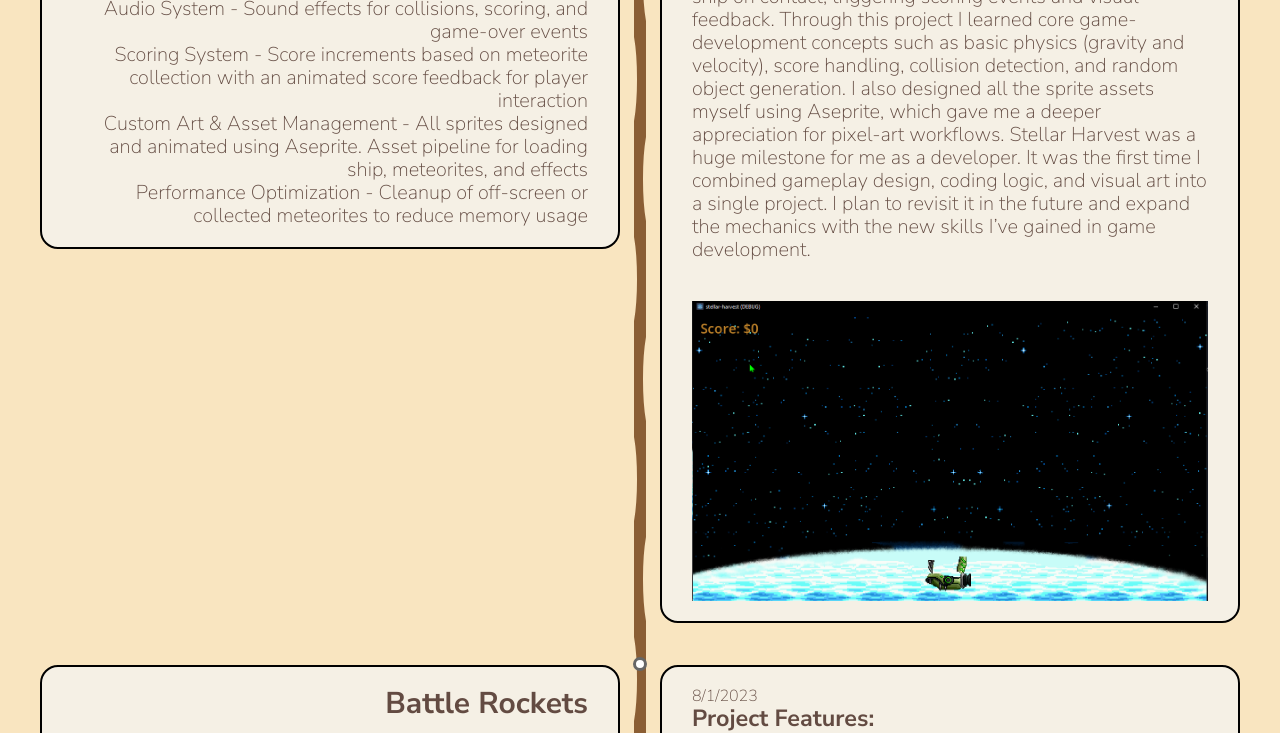
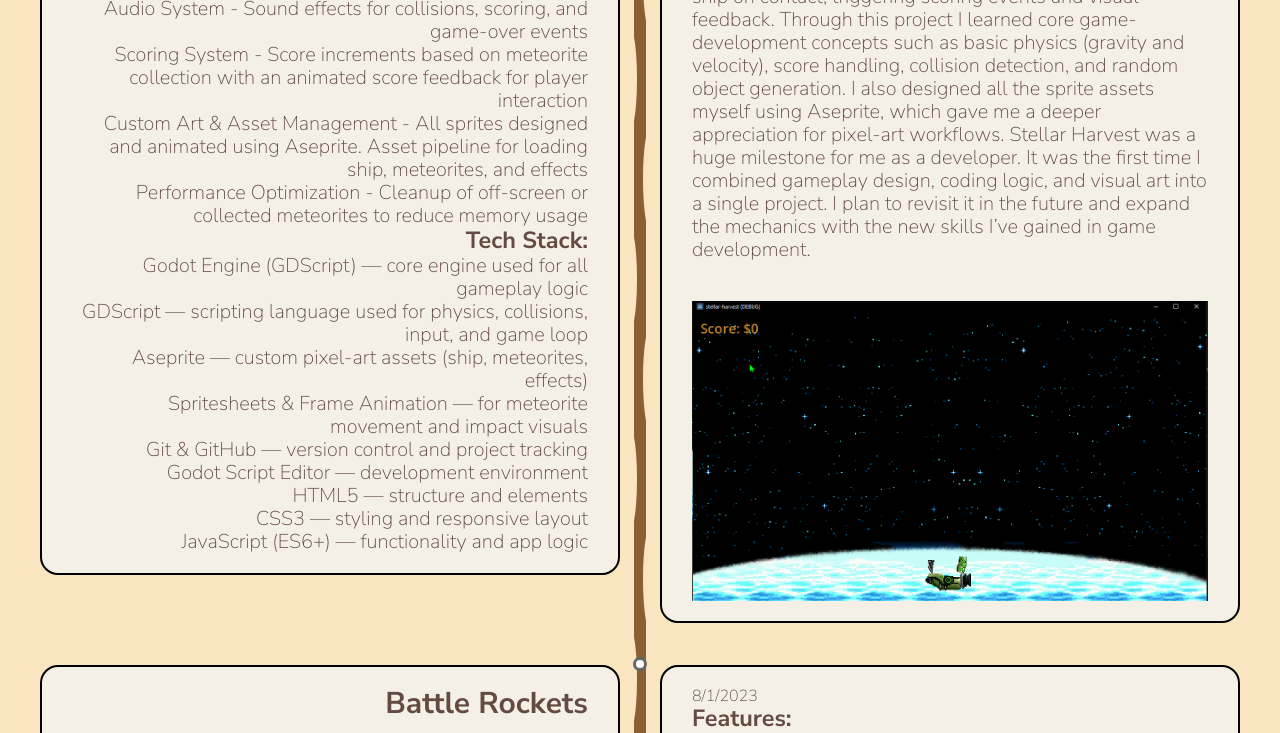
Before and after one commit to deanglane/portfolio-v2, a React (Vite) app: page /projects in a window 1280 px wide. Shown: the part 2000-2733 px from the top of the page. Built offline with nearby package versions, Linux system fonts and the light colour scheme; a web font is replaced by a local one.

Commit message:
WIP more copy for project summaries

```diff
--- a/src/components/Footer.jsx
+++ b/src/components/Footer.jsx
@@ -6,7 +6,7 @@ function Footer() {
     <footer className={`${styles.footer}`}>
       <div>
         brewed in Toronto — © {new Date().getFullYear()} Dean the Day Off Dev -
-        v:0.1.1.1
+        v:2.1.3.0
       </div>
     </footer>
   );
--- a/src/components/ProjectCard.jsx
+++ b/src/components/ProjectCard.jsx
@@ -7,7 +7,7 @@ function ProjectCard({ isLeft, project }) {
   const projectCell = (
     <div className={`${styles["timelineDate-left"]} ${styles.card}`}>
       <small>{new Date(project.date).toLocaleDateString()}</small>
-      <h3>Project Features:</h3>
+      <h3>Features:</h3>
       {hasFeatures && (
         <ul>
           {project.features.map((feature) => (
@@ -15,6 +15,7 @@ function ProjectCard({ isLeft, project }) {
           ))}
         </ul>
       )}
+      <h3>Tech Stack:</h3>
       {hasTechStack && (
         <ul>
           {project.techStack.map((stack) => (
--- a/src/data/projects.js
+++ b/src/data/projects.js
@@ -3,7 +3,7 @@ import stellar from "../assets/images/screen-shots/stellar-harvest-thumbnail.png
 import barOne from "../assets/images/screen-shots/bar_one_new.png";
 import battleRockets from "../assets/images/screen-shots/battle_rockets_new.png";
 import horoscope from "../assets/images/screen-shots/daily_horoscope_app.png";
-import flastIt from "../assets/images/screen-shots/flash_it_new.png";
+import flashIt from "../assets/images/screen-shots/flash_it_new.png";
 import hangryTummy from "../assets/images/screen-shots/hangry_tummy.png";
 import pokedex from "../assets/images/screen-shots/pokemon_pokedex_app_new.png";
 import portfolio from "../assets/images/screen-shots/portfolio_2.0.png";
@@ -79,7 +79,17 @@ export const projects = [
       "Custom Art & Asset Management - All sprites designed and animated using Aseprite. Asset pipeline for loading ship, meteorites, and effects",
       "Performance Optimization - Cleanup of off-screen or collected meteorites to reduce memory usage",
     ],
-    techStack: [],
+    techStack: [
+      "Godot Engine (GDScript) — core engine used for all gameplay logic",
+      "GDScript — scripting language used for physics, collisions, input, and game loop",
+      "Aseprite — custom pixel-art assets (ship, meteorites, effects)",
+      "Spritesheets & Frame Animation — for meteorite movement and impact visuals",
+      "Git & GitHub — version control and project tracking",
+      "Godot Script Editor — development environment",
+      "HTML5 — structure and elements",
+      "CSS3 — styling and responsive layout",
+      "JavaScript (ES6+) — functionality and app logic",
+    ],
     gitHub: "",
     status: "active",
     highlight: false,
@@ -137,15 +147,45 @@ export const projects = [
   {
     date: "2023-06-01",
     title: "Flash it!",
-    desc: "",
-    features: [],
-    techStack: [],
+    desc: `Flash It is a web-based study tool that allows users to create, store, and review their own flashcard decks. This was the first app I built fully from concept to completion, using the skills I developed throughout my boot camp. The project is built with React, JavaScript, and Firebase, and intentionally avoids any external libraries to practice building functionality from scratch.
+
+    A core goal of the project was implementing user authentication through Firebase so each user could create a unique account and store their personal flashcards securely. Building a responsive navigation system that adapts to the user’s authentication state was one of the early challenges—especially ensuring the UI updates immediately when a user logs in or out. This process taught me a lot about React hooks (such as useEffect, useState, and navigation-related hooks) and how to use conditional rendering and ternary expressions effectively.
+
+    This project pushed me to think more deeply about how different components, data flows, and app features interact with each other. I plan to revisit Flash It in the future and expand it with a stronger UX flow, improved authentication handling, card previews and editing tools, and potentially rich text formatting for more expressive flashcards.`,
+    features: [
+      "Create, edit, and review personalized flashcards",
+      "User authentication with Firebase Auth",
+      "Unique user accounts with secure storage",
+      "Flashcards stored and retrieved from Firebase Firestore",
+      "Navigation updates dynamically based on authentication state",
+      "Conditional rendering using React hooks and ternary expressions",
+      "Deck creation system for organizing study topics",
+      "Responsive layout for multiple device sizes",
+      "Form handling for flashcard creation input",
+      "Flashcard review mode with card flipping interaction",
+      "State management using useState and useEffect",
+      "Clean component-based React architecture",
+      "No external libraries used for UI or functionality",
+      "Error handling for login, logout, and card submission",
+      "Future-ready structure for adding card previews or editing tools",
+    ],
+    techStack: [
+      "React (JavaScript) — primary framework",
+      "HTML5 — structure and elements",
+      "CSS3 — styling and responsive layout",
+      "JavaScript (ES6+) — functionality and app logic",
+      "Firebase Authentication — user login & account creation",
+      "Firebase Firestore — database for storing user flashcards",
+      "Git & GitHub — version control and collaboration",
+      "VS Code — development environment",
+      "Browser DevTools — debugging and testing",
+    ],
     url: "",
     gitHub: "",
     status: "active",
     highlight: true,
     featureReel: false,
-    image: flastIt,
+    image: flashIt,
   },
   {
     date: "2023-04-25",
```
